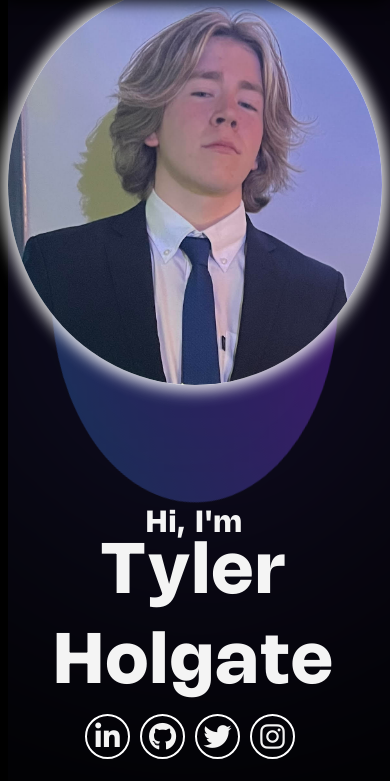
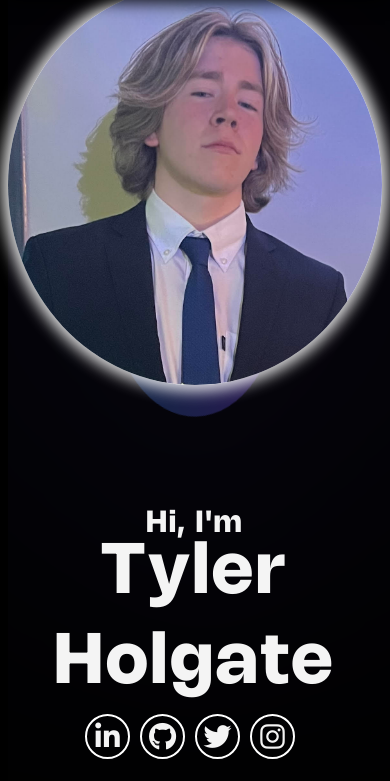
Before and after one commit to Thetankty/Portfolio, a plain HTML site: page index.html in a window 390 px wide. Shown: the part 128-909 px from the top of the page. Drawn offline with Linux system fonts and the light colour scheme.

Commit message:
blob change for mobile

```diff
--- a/style.css
+++ b/style.css
@@ -271,6 +271,10 @@ nav {
         font-size: 24px;
     }
 
+    #blob {
+        height: 20vmax;
+    }
+
     .navbar h1 {
         font-size: 20px;
     }
```
